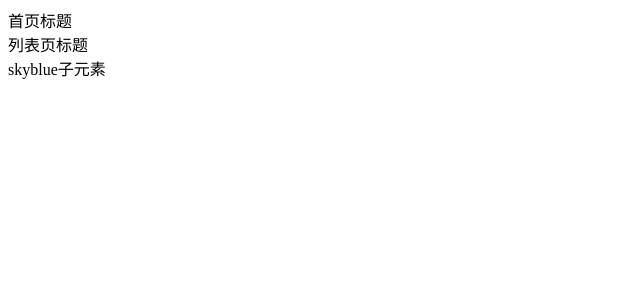
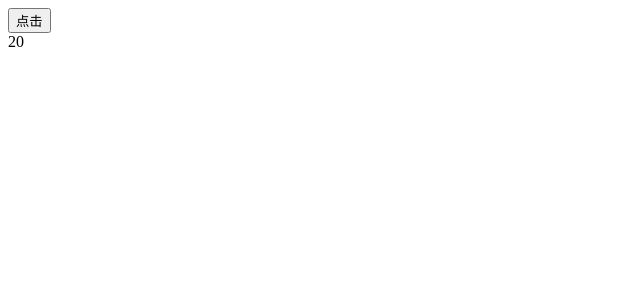
Before and after one commit to lisongyu/reactProject, a React (Create React App) app: page / in a window 1280 px wide. Shown: the top 300 px of the page, without its empty margins (0-640 px from the left). Built offline with nearby package versions, Linux system fonts and the light colour scheme.

Commit message:
提交子传父组件传值

```diff
--- a/package.json
+++ b/package.json
@@ -6,6 +6,7 @@
     "@testing-library/jest-dom": "^4.2.4",
     "@testing-library/react": "^9.3.2",
     "@testing-library/user-event": "^7.1.2",
+    "prop-types": "^15.7.2",
     "react": "^16.13.1",
     "react-dom": "^16.13.1",
     "react-scripts": "3.4.1"
--- /dev/null
+++ b/src/ChildToParent.js
@@ -0,0 +1,46 @@
+import React, { Component } from 'react'
+// 子集组件向父级组件传递
+class Child extends Component {
+  handleClick(){
+    // 点击按钮的时候调用父组件传递过来的方法
+    this.props.fatherChange(30)
+  }
+  render(){
+    return (
+      <div>
+        <button onClick={this.handleClick.bind(this)}>点击</button><br/>
+        {this.props.children}
+      </div>
+    )
+  }
+}
+
+
+
+
+export default class ChildToParent extends Component {
+
+  constructor(props) {
+    super(props)
+
+    this.state = {
+       num:20
+    }
+  }
+
+  // 在父组件传递一个方法给与子组件去调用
+  fatherChange(val){
+    this.setState({
+      num:val
+    })
+  }
+
+  render() {
+    return (
+      <div>
+        <Child fatherChange = {this.fatherChange.bind(this)}>{this.state.num}</Child>
+
+      </div>
+    )
+  }
+}
--- a/src/index.js
+++ b/src/index.js
@@ -1,6 +1,6 @@
 import React from 'react';
 import ReactDOM from 'react-dom';
-import App from './PropsLearn'
+import App from './ChildToParent'
 
 ReactDOM.render(
 
```
Also changed, not shown: src/App4.js (added, +11 -0 lines), src/PropsChild.js (added, +41 -0 lines), src/PropsChild2.js (added, +69 -0 lines), src/key.js (added, +21 -0 lines).
